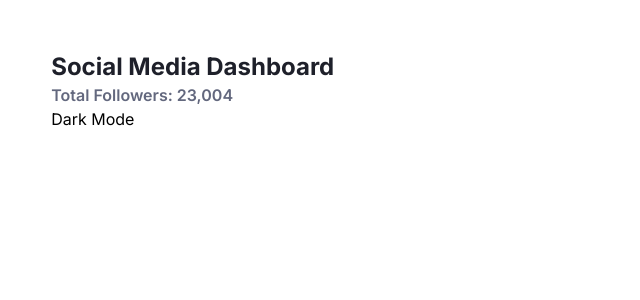
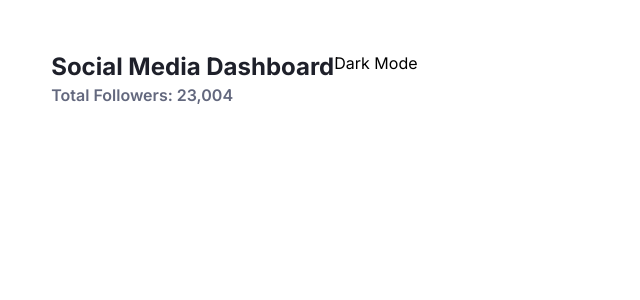
Before and after one commit to akshay-ken/rookie-project-06, a React (Vite) app: page / in a window 1280 px wide. Shown: the top 300 px of the page, without its empty margins (0-640 px from the left). Built offline with nearby package versions, Linux system fonts and the light colour scheme.

Commit message:
style: add flex on header tag with md breakpoint

```diff
--- a/src/components/HeaderSection.jsx
+++ b/src/components/HeaderSection.jsx
@@ -1,6 +1,6 @@
 export function HeaderSection() {
   return (
-    <header>
+    <header className="flex flex-col md:flex-row">
       <div>
         <h1 className="text-2xl font-bold text-Gray-950-Text">
           Social Media Dashboard
```
